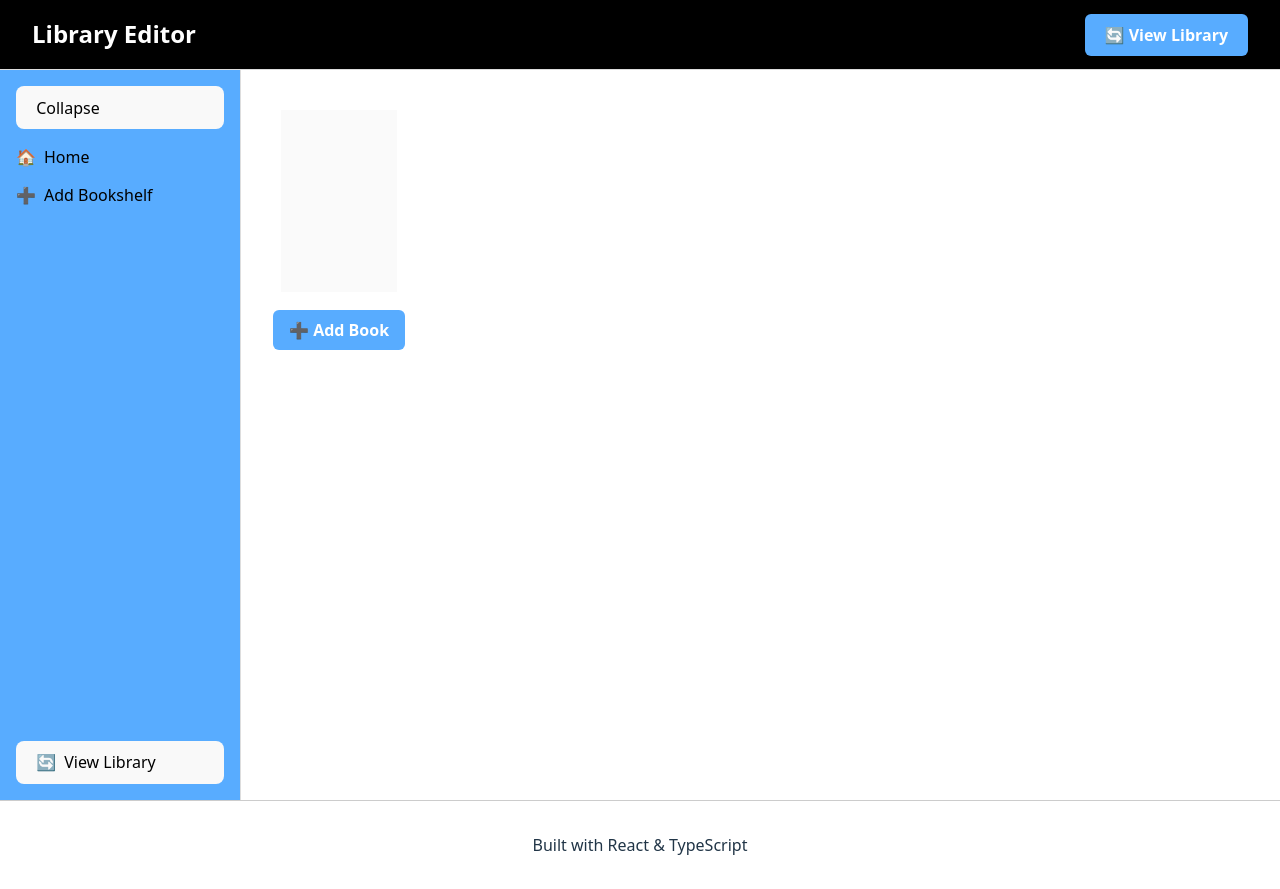
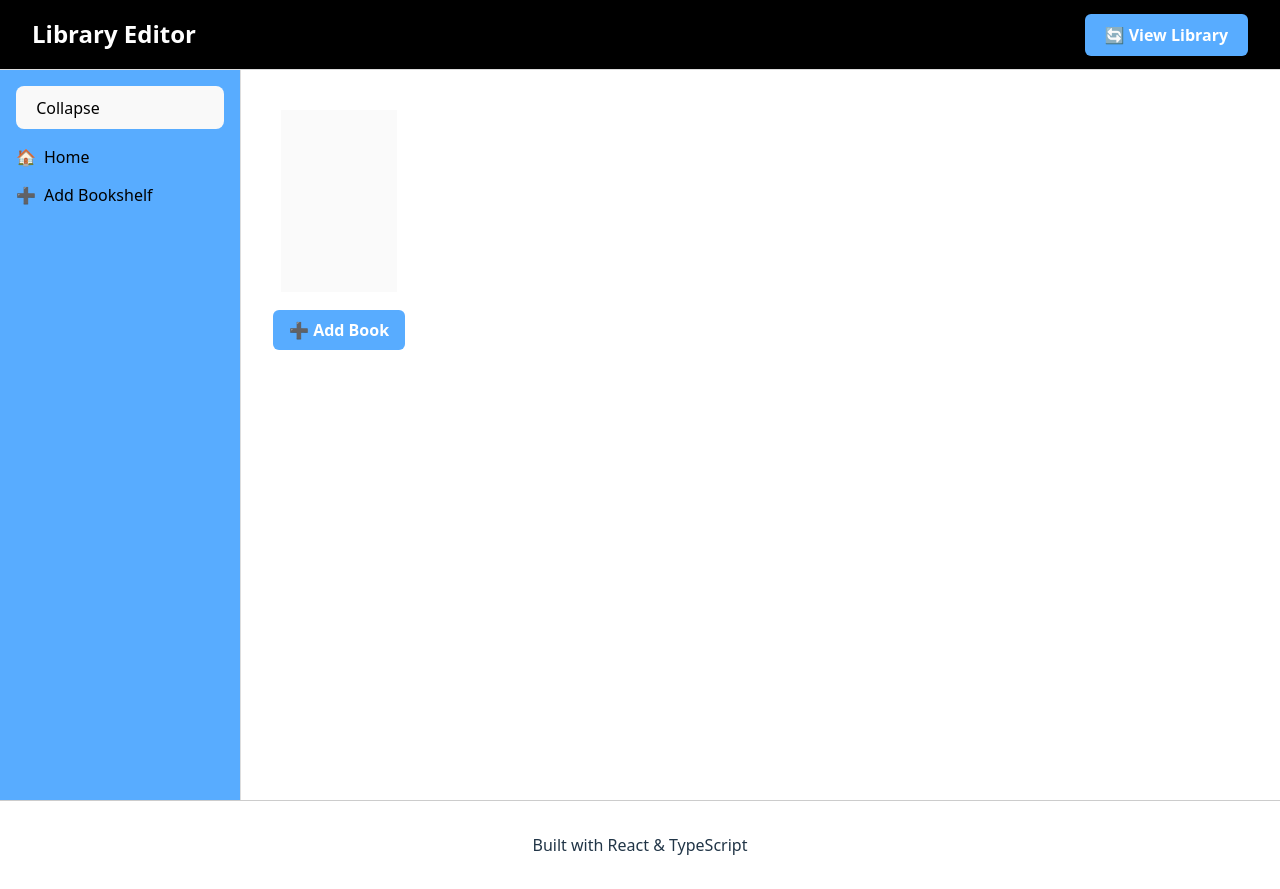
Before and after one commit to joeschabler/CSI-180-Project, a React (Vite) app in the folder Library-Builder-React/: page / in a window 1280 px wide. Built offline with nearby package versions, Linux system fonts and the light colour scheme.

Commit message:
Added save feature, also minor UI changes

```diff
--- a/Library-Builder-React/src/App.tsx
+++ b/Library-Builder-React/src/App.tsx
@@ -1,5 +1,5 @@
 import "./App.css";
-import { useState } from "react";
+import { useState, useEffect } from "react";
 import Layout from "./components/layout";
 import { Shelf } from "./components/shelf";
 import type { BookProps } from "./components/book";
@@ -21,7 +21,19 @@ type EditingBookState = {
 function App() {
   const [mode, setMode] = useState<AppMode>("edit");
   const [isCollapsed, setIsCollapsed] = useState<sidebarCollapsed>("open");
-  const [shelves, setShelves] = useState<ShelfData[]>([{ id: 1, books: [] }]);
+  const [shelves, setShelves] = useState<ShelfData[]>(() => {
+    const savedData = localStorage.getItem("library-shelves");
+
+    if (savedData) {
+      return JSON.parse(savedData);
+    }
+
+    return [{ id: 1, books: [] }];
+  });
+
+  useEffect(() => {
+    localStorage.setItem("library-shelves", JSON.stringify(shelves));
+  }, [shelves]);
 
   const [editingBook, setEditingBook] = useState<EditingBookState>(null);
 
--- a/Library-Builder-React/src/components/sidebar.tsx
+++ b/Library-Builder-React/src/components/sidebar.tsx
@@ -83,26 +83,6 @@ export const Sidebar: FC<SidebarProps> = ({
           </ul>
         </nav>
       </div>
-
-      <div>
-        <button
-          onClick={() => setMode(mode === "edit" ? "content" : "edit")}
-          style={{
-            width: "100%",
-            whiteSpace: "nowrap",
-            overflow: "hidden",
-            cursor: "pointer",
-            display: "flex",
-            justifyContent: status === "open" ? "flex-start" : "center",
-            gap: "8px",
-          }}
-        >
-          🔄{" "}
-          {status === "open" && (
-            <span>{mode === "edit" ? "View Library" : "Edit Library"}</span>
-          )}
-        </button>
-      </div>
     </aside>
   );
 };
```
